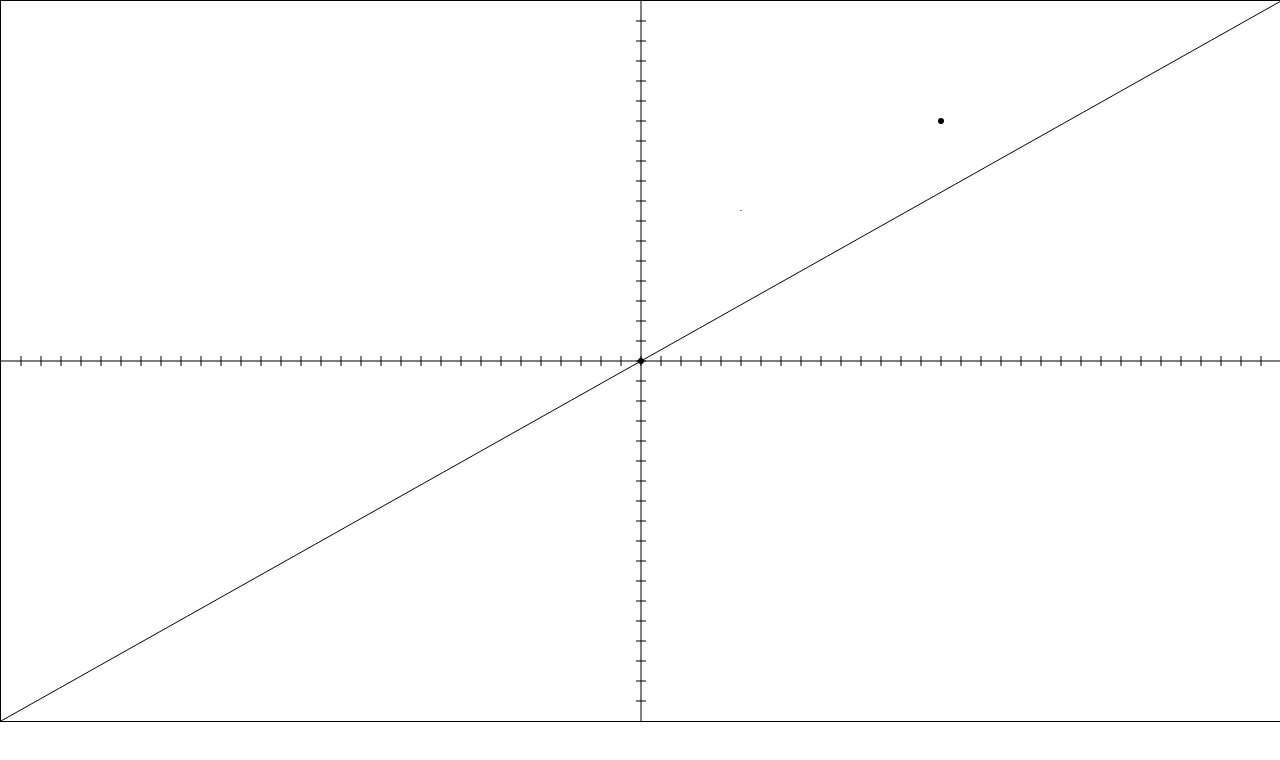
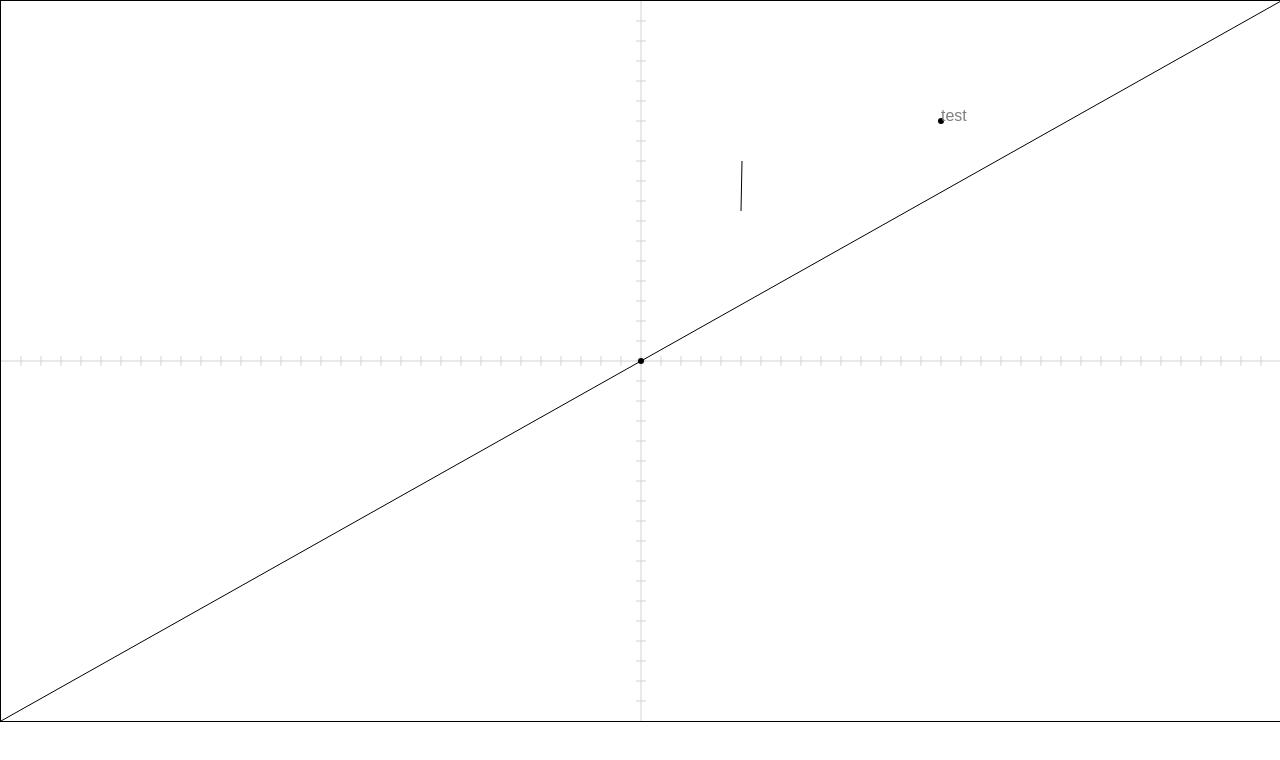
Before and after one commit to questcoinn/questcoinn.github.io, a plain HTML site: page canvas/cartesian/index.html in a window 1280 px wide. Drawn offline with Linux system fonts and the light colour scheme.

Commit message:
Add text labeling

```diff
--- a/canvas/cartesian/index.html
+++ b/canvas/cartesian/index.html
@@ -12,7 +12,7 @@
         }
         body {
             margin: 0;
-            overflow: hidden;
+            /* overflow: hidden; */
         }
         canvas {
             border: 1px solid black;
--- a/canvas/cartesian/main.js
+++ b/canvas/cartesian/main.js
@@ -1,3 +1,13 @@
+class Polynomial {
+    constructor(equation) {
+
+    }
+
+    stripParentheses(equation) {
+
+    }
+}
+
 class CartesianCoordinate {
     constructor(canvasElement) {
         this.initializeCoordinate(canvasElement);
@@ -20,44 +30,55 @@ class CartesianCoordinate {
         this.tickSize = 5;
 
         this.pointSize = 3;
-        this.pointStyle = "black";
+        this.pointStyle = {
+            fillStyle: "black"
+        }
 
-        this.lineStyle = "black";
+        this.lineStyle = {
+            strokeStyle: "black"
+        };
+
+        this.labelStyle = {
+            fillStyle: "grey",
+            font: "16px Arial"
+        }
     }
 
     clear() {
-        console.log(this);
         this.ctx.clearRect(0, 0, this.width, this.height);
 
-        this.plotLine([this.limit.x[0], 0], [this.limit.x[1], 0]);
-        this.plotLine([0, this.limit.y[0]], [0, this.limit.y[1]]);
-        this.drawTick();
+        this.plotLine([this.limit.x[0], 0], [this.limit.x[1], 0], { strokeStyle: "lightgrey" });
+        this.plotLine([0, this.limit.y[0]], [0, this.limit.y[1]], { strokeStyle: "lightgrey" });
+        if(this.tickEnabled) this.drawTick();
     }
 
     drawTick() {
-        if(!this.tickEnabled) return;
         for(let i = 0; i < this.limit.x[1]/this.tickGap.x; i++) {
             this.plotLine(
                 [i*this.tickGap.x, this.tickSize],
-                [i*this.tickGap.x, -1*this.tickSize]
+                [i*this.tickGap.x, -1*this.tickSize],
+                { strokeStyle: "lightgrey" }
             );
         }
         for(let i = 1; i < this.limit.x[1]/this.tickGap.x; i++) {
             this.plotLine(
                 [-1*i*this.tickGap.x, this.tickSize],
-                [-1*i*this.tickGap.x, -1*this.tickSize]
+                [-1*i*this.tickGap.x, -1*this.tickSize],
+                { strokeStyle: "lightgrey" }
             );
         }
         for(let i = 0; i < this.limit.y[1]/this.tickGap.y; i++) {
             this.plotLine(
                 [this.tickSize, i*this.tickGap.y],
-                [-1*this.tickSize, i*this.tickGap.y]
+                [-1*this.tickSize, i*this.tickGap.y],
+                { strokeStyle: "lightgrey" }
             );
         }
         for(let i = 1; i < this.limit.y[1]/this.tickGap.y; i++) {
             this.plotLine(
                 [this.tickSize, -1*i*this.tickGap.y],
-                [-1*this.tickSize, -1*i*this.tickGap.y]
+                [-1*this.tickSize, -1*i*this.tickGap.y],
+                { strokeStyle: "lightgrey" }
             );
         }
     }
@@ -69,22 +90,38 @@ class CartesianCoordinate {
         }
     }
 
-    plotPoint(point) {
+    plotPoint(point, style = {}) {
         const p = this.convert(point);
-        this.fillStyle = this.pointStyle;
+        for (let [key, value] of Object.entries({...this.pointStyle, ...style})) {
+            this.ctx[key] = value;
+        }
         this.ctx.beginPath();
         this.ctx.arc(p.x, p.y, this.pointSize, 0, 2*Math.PI);
         this.ctx.fill();
     }
 
-    plotLine(point1, point2) {
+    plotLine(point1, point2, style = {}) {
         const p1 = this.convert(point1);
         const p2 = this.convert(point2);
-        this.ctx.strokeStyle = this.lineStyle;
+        for (let [key, value] of Object.entries({...this.lineStyle, ...style})) {
+            this.ctx[key] = value;
+        }
         this.ctx.beginPath();
         this.ctx.moveTo(p1.x, p1.y);
         this.ctx.lineTo(p2.x, p2.y);
         this.ctx.stroke();
+    }
+
+    label(text, point, style = {}) {
+        const p = this.convert(point);
+        for (let [key, value] of Object.entries({...this.labelStyle, ...style})) {
+            this.ctx[key] = value;
+        }
+        this.ctx.fillText(text, p.x, p.y);
+    }
+
+    plot() {
+
     }
 }
 
@@ -99,7 +136,8 @@ system.plotLine(
     [system.limit.x[1], system.limit.y[1]]
 );
 
-system.plotLine([100, 150], [100, 151]);
+system.plotLine([100, 150], [101, 200]);
 
 system.plotPoint([0, 0]);
 system.plotPoint([300, 240]);
+system.label("test", [300, 240]);
```
